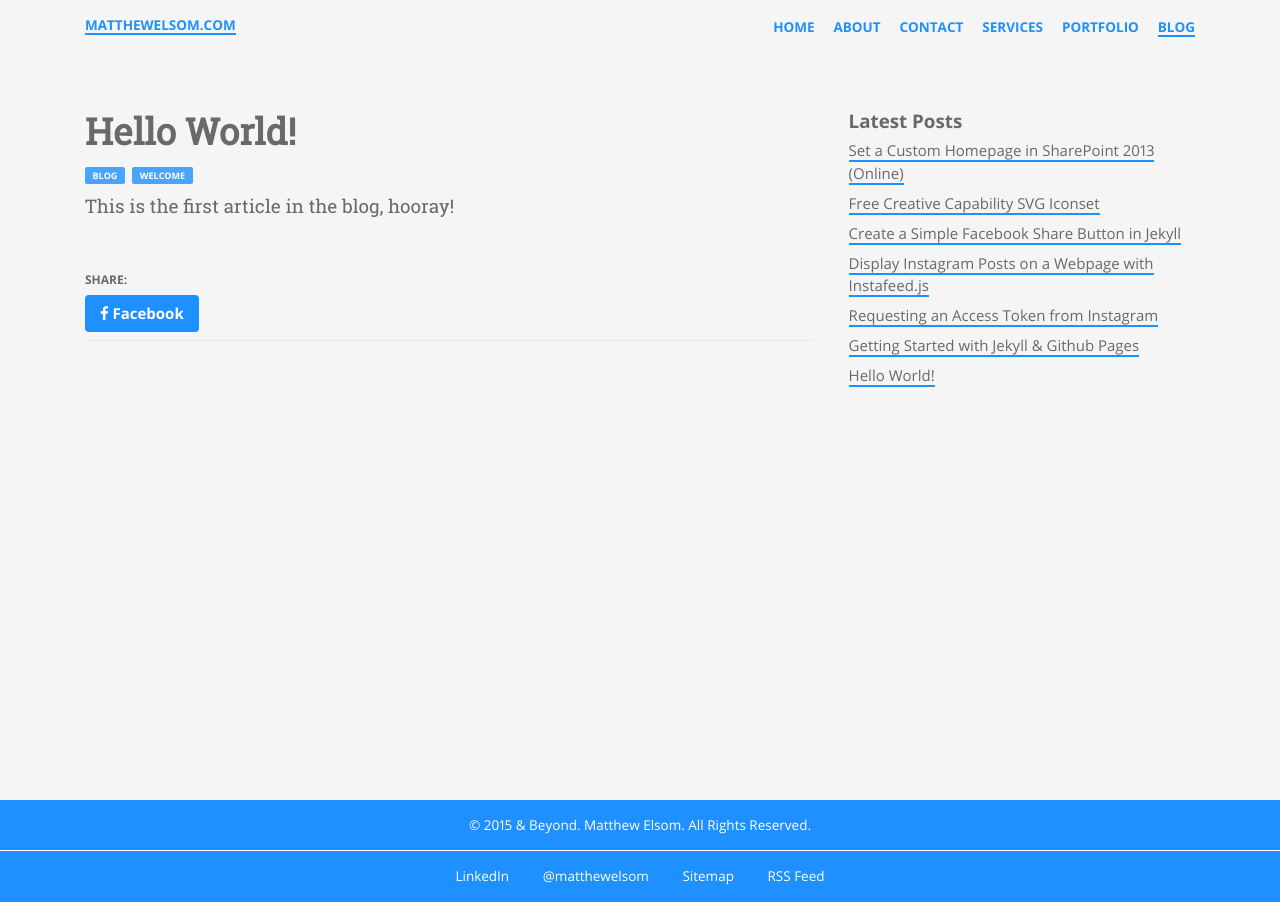
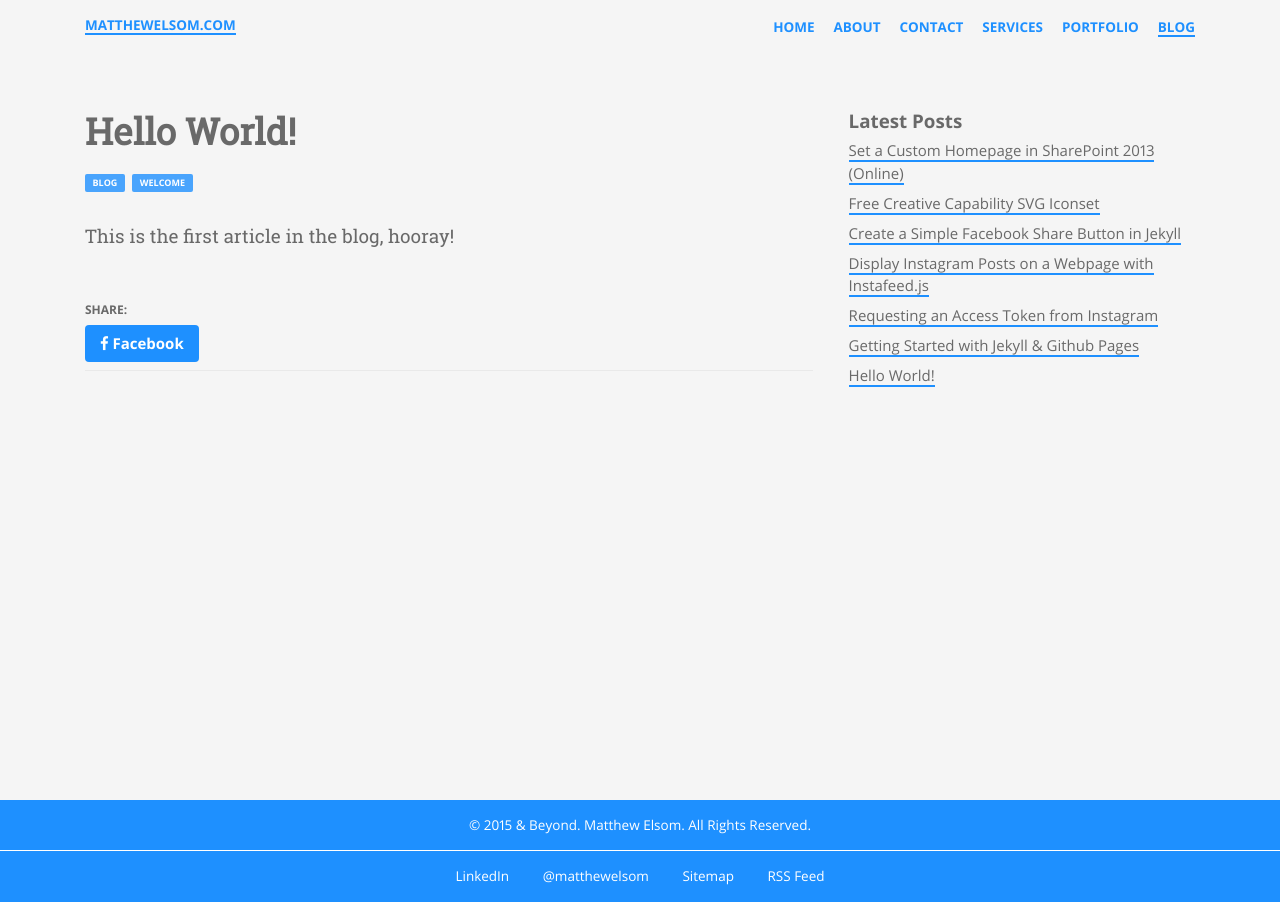
Before and after one commit to codophobia/matthewelsom.github.io, a Jekyll site: the page built from blog/_posts/2015-11-20-welcome.md, in a window 1280 px wide. Built offline with Jekyll 4.4.1, drawn with Linux system fonts in a browser that asks for light colours; comment, search, counter and statistics services are not loaded.

Commit message:
Blog Post Header design

```diff
--- a/_layouts/post.html
+++ b/_layouts/post.html
@@ -4,8 +4,10 @@ layout: base
 
 <div id="post" class="container">
   <article>
-    <h1>{{ page.title }}</h1>
-    <ul class="tags">{% for tag in page.tags %}<li>{{ tag }}</li>{% endfor %}</ul>
+    <div class="post-header">
+      <h1>{{ page.title }}</h1>
+      <ul class="tags">{% for tag in page.tags %}<li>{{ tag }}</li>{% endfor %}</ul>
+    </div>
     {{ content }}
     {% include share.html %}
     {% include comment.html %}
--- a/assets/_sass/_layouts/_page.scss
+++ b/assets/_sass/_layouts/_page.scss
@@ -189,7 +189,7 @@
 #contact {
 }
 
-//Blog Page
+//Blog Post
 #blog {
   .post {
     @include display(flex);
@@ -199,6 +199,13 @@
 
     &:first-of-type {
       padding-top: 0;
+    }
+  }
+  .post-header {
+    margin-bottom: $base-spacing;
+
+    .tags {
+      margin-top: $base-padding;
     }
   }
   .post-image {
@@ -227,6 +234,7 @@
       border-bottom-right-radius: $base-border-radius;
       box-shadow: 1px 1px 2px transparentize(black, 0.5);
       opacity: 1;
+      z-index: 3;
     }
     img {
       display: block;
```
